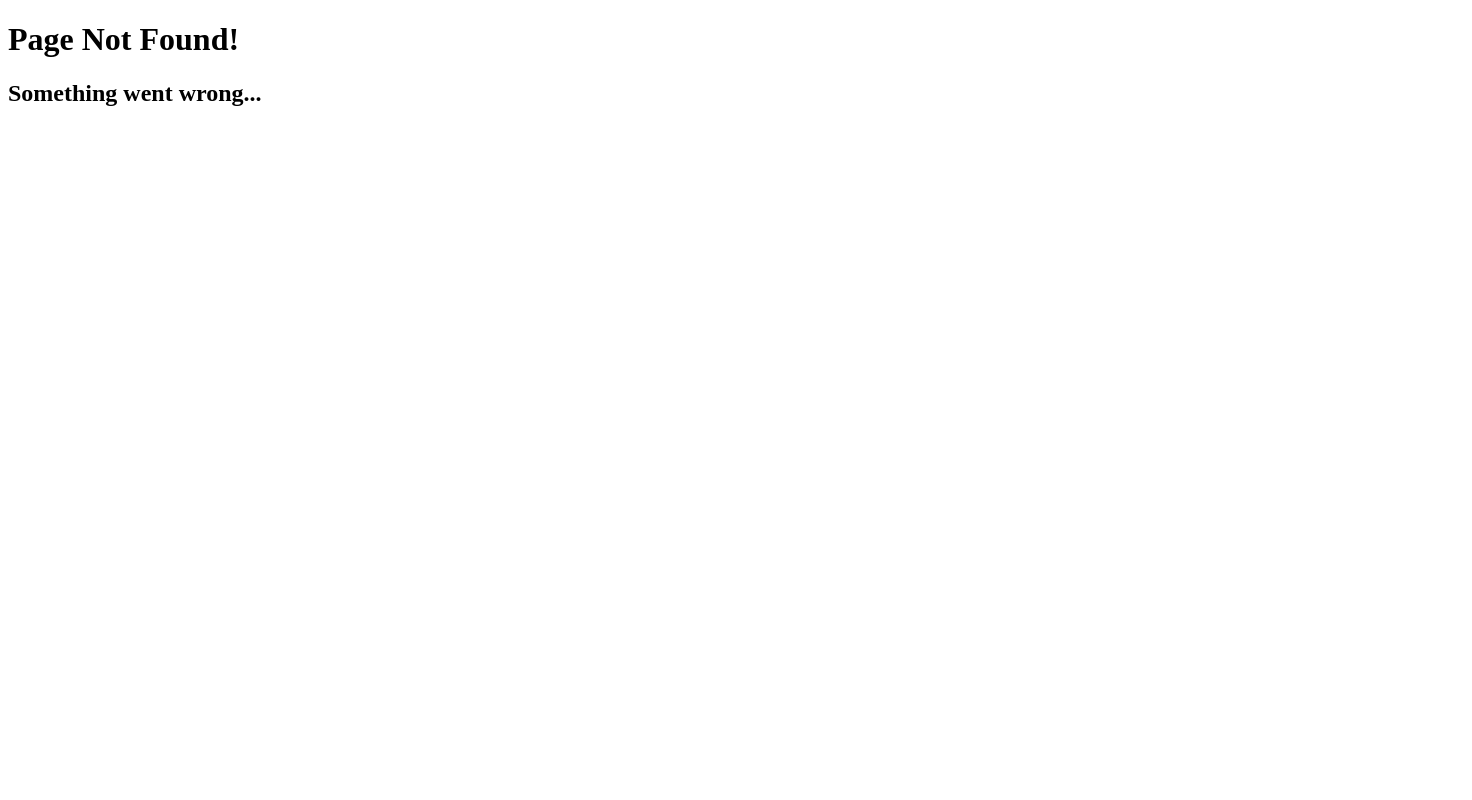
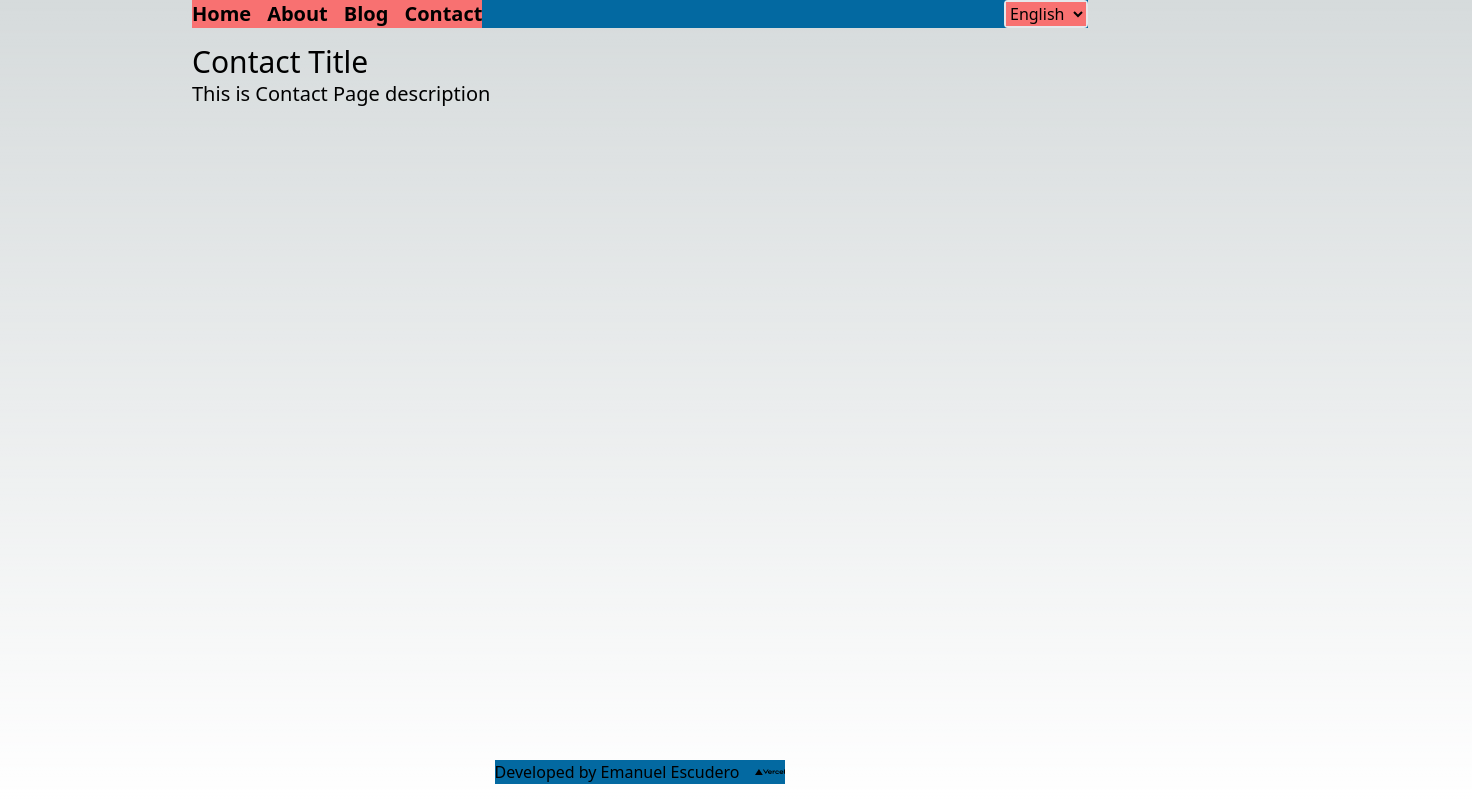
Before and after one commit to escuderoemanuel/next-intl-app, a Next.js app: page /en/contact in a window 1280 px wide. Before the commit this address had no page. Shown: the whole page, 1472 px wide, since content can reach past the window. Built offline with nearby package versions, Linux system fonts and the light colour scheme.

Commit message:
App Works. Adding Content

```diff
--- a/messages/en.json
+++ b/messages/en.json
@@ -6,6 +6,18 @@
   "AboutPage": {
     "title": "About Title",
     "description": "This is About Page description"
+  },
+  "BlogPage": {
+    "title": "Blog Title",
+    "description": "This is Blog Page description"
+  },
+  "ContactPage": {
+    "title": "Contact Title",
+    "description": "This is Contact Page description"
+  },
+  "PrivacyPage": {
+    "title": "Privacy Policy",
+    "description": "Here is the description of the Privacy page"
   },
   "NotFoundPage": {
     "title": "Page Not Found",
--- a/messages/es.json
+++ b/messages/es.json
@@ -6,6 +6,18 @@
   "AboutPage": {
     "title": "Nosotros Título",
     "description": "Esta es la descripción de la página Nosotros"
+  },
+  "BlogPage": {
+    "title": "Blog Título",
+    "description": "Esta es la descripción de la página Blog"
+  },
+  "ContactPage": {
+    "title": "Contacto Título",
+    "description": "Esta es la descripción de la página Contacto"
+  },
+  "PrivacyPage": {
+    "title": "Política de Privacidad",
+    "description": "Aqui va la descripción de la página de Privacidad"
   },
   "NotFoundPage": {
     "title": "Página No encontrada",
--- /dev/null
+++ b/src/app/[locale]/blog/page.tsx
@@ -0,0 +1,12 @@
+import {useTranslations} from 'next-intl';
+
+export default function BlogPage() {
+  const t = useTranslations('BlogPage');
+
+  return (
+    <section className='h-screen w-screen flex flex-col'>
+      <h1 className='text-3xl'>{t('title')}</h1>
+      <p className='-center text-xl'>{t('description')}</p>
+    </section>
+  )
+}
--- /dev/null
+++ b/src/app/[locale]/contact/page.tsx
@@ -0,0 +1,12 @@
+import {useTranslations} from 'next-intl';
+
+export default function ContactPage() {
+  const t = useTranslations('ContactPage');
+
+  return (
+    <section className='h-screen w-screen flex flex-col'>
+      <h1 className='text-3xl'>{t('title')}</h1>
+      <p className='-center text-xl'>{t('description')}</p>
+    </section>
+  )
+}
```
